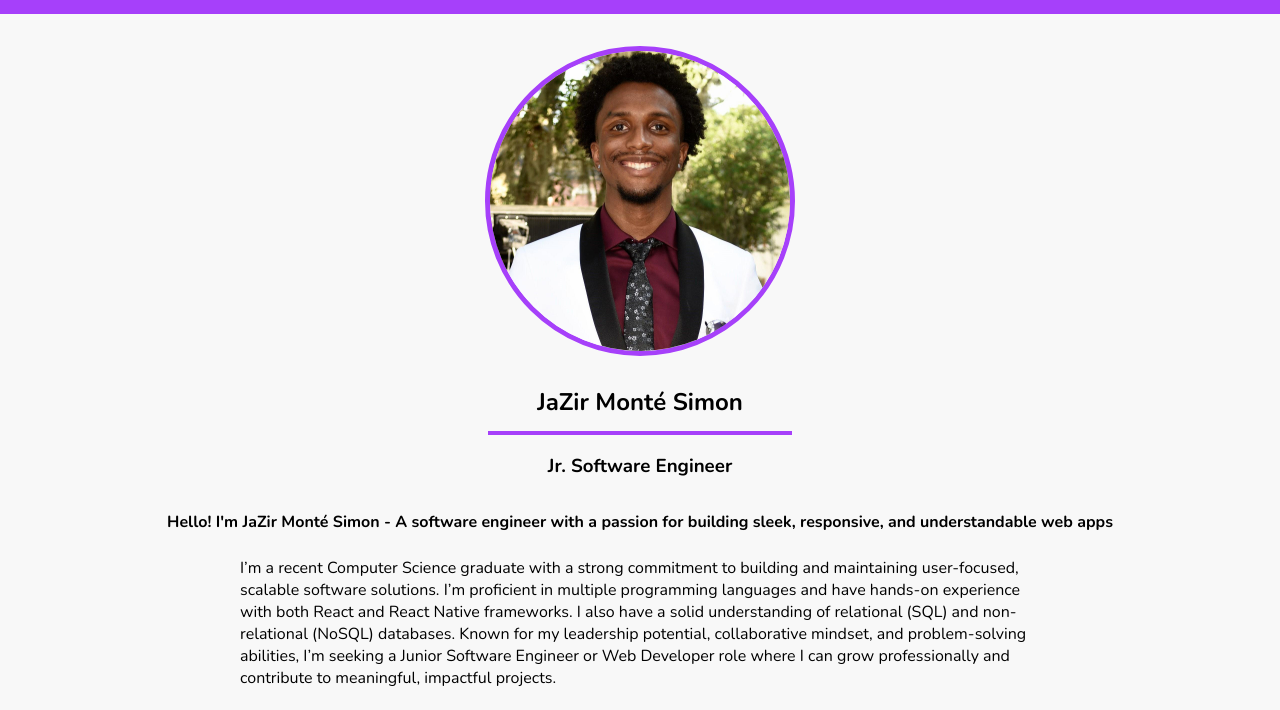
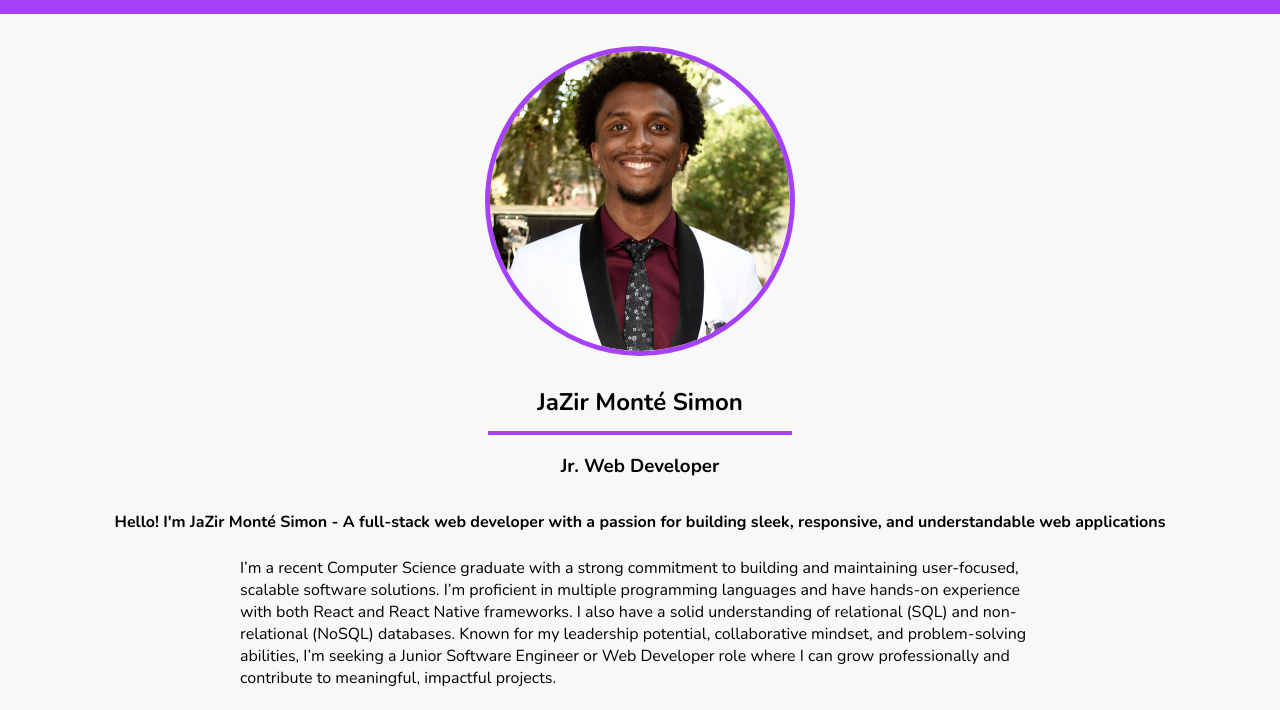
Before and after one commit to DelightSSB/Portfolio-Website, a plain HTML site: page index.html in a window 1280 px wide. Shown: the part 90-800 px from the top of the page. Drawn offline with nearby package versions, Linux system fonts and the light colour scheme.

Commit message:
Update index.html

```diff
--- a/index.html
+++ b/index.html
@@ -22,8 +22,8 @@
   <section id="about">
     <img src="images/50407334_85201_0148_Large.jpg" alt="Photo of JaZir"/>
     <h2>JaZir Monté Simon</h2>
-    <h3>Jr. Software Engineer</h3>
-    <h4 class="intro">Hello! I'm JaZir Monté Simon -  A software engineer with a passion for building sleek, responsive, and understandable web apps</h4>
+    <h3>Jr. Web Developer</h3>
+    <h4 class="intro">Hello! I'm JaZir Monté Simon -  A full-stack web developer with a passion for building sleek, responsive, and understandable web applications</h4>
     <p class="details">
       I’m a recent Computer Science graduate with a strong commitment to building and maintaining user-focused, scalable software solutions.
       I’m proficient in multiple programming languages and have hands-on experience with both React and React Native frameworks.
```
